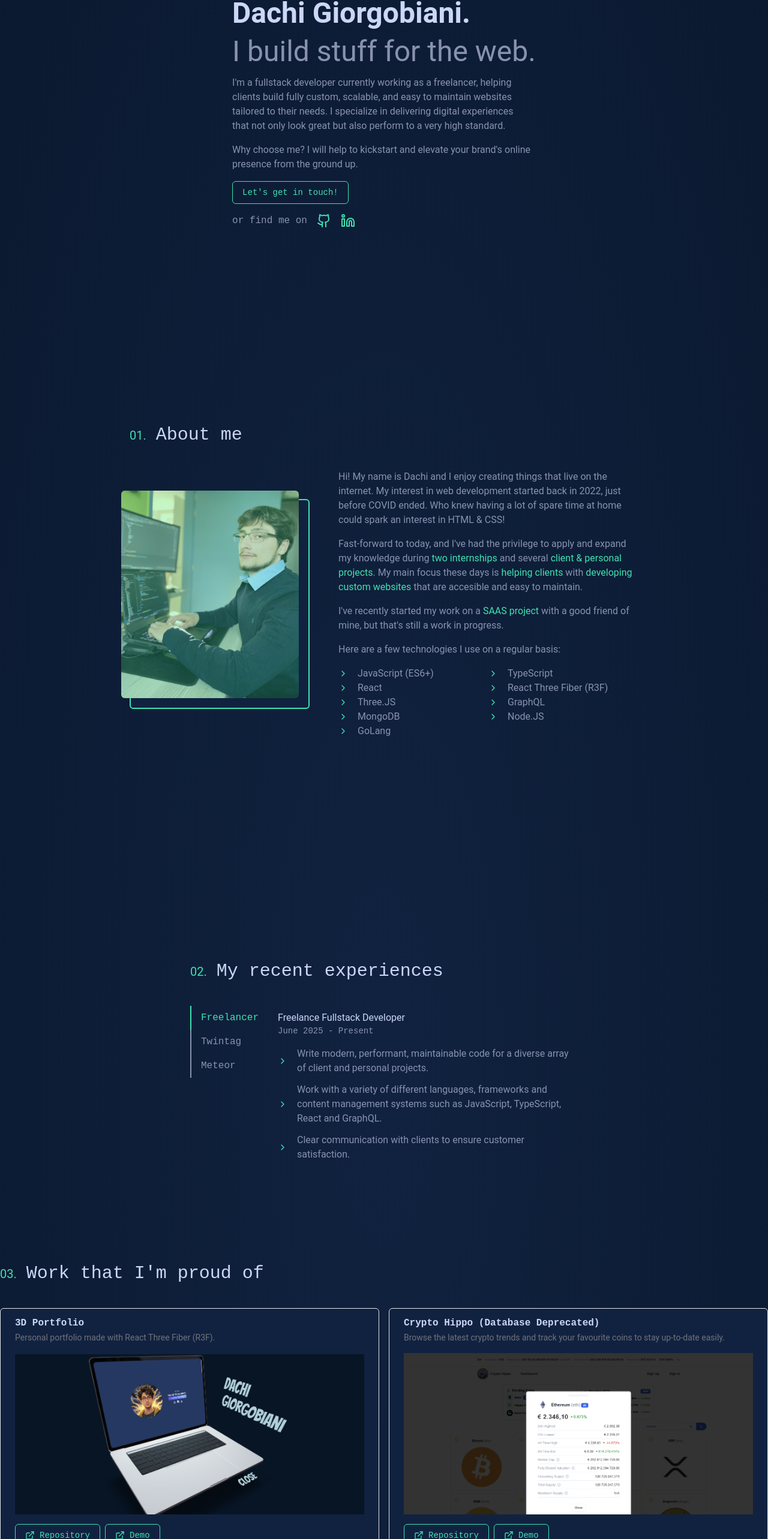
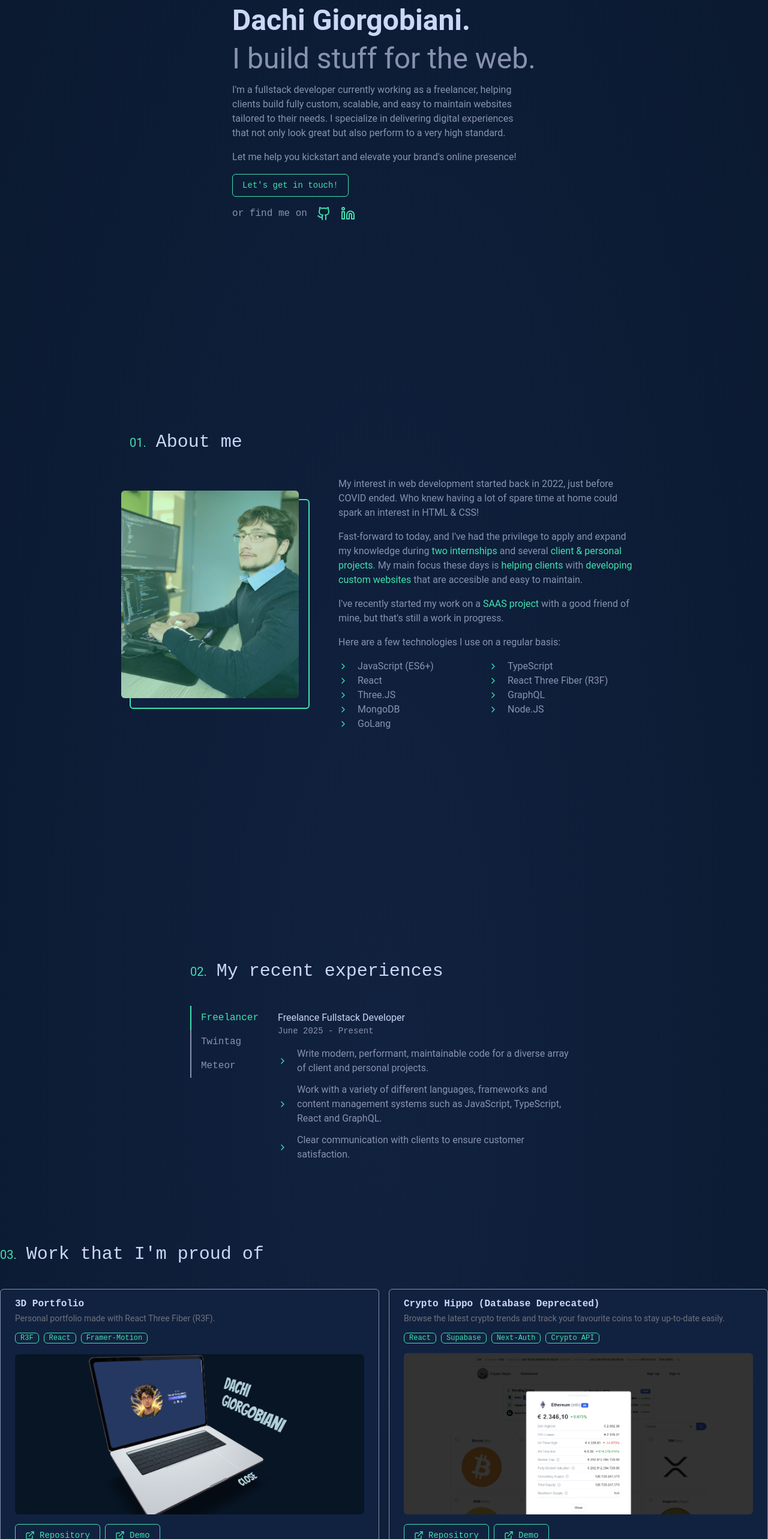
Before and after one commit to dachig/dachig, a Next.js app: page / in a window 1280 px wide. Shown: the part 231-2797 px from the top of the page at 60% size. Built offline with nearby package versions, Linux system fonts and the light colour scheme.

Commit message:
fix: styling changes

```diff
--- a/src/components/about.tsx
+++ b/src/components/about.tsx
@@ -33,12 +33,11 @@ export default function About() {
               height={350}
               className="h-full w-full absolute right-4 bottom-4 rounded-md"
             />
-            <div className="h-full w-full absolute right-4 bottom-4 rounded-md bg-accent-foreground/30" />
+            <div className="h-full w-full absolute right-4 bottom-4 rounded-md bg-accent-foreground/25" />
           </div>
           <div className="flex flex-col gap-4 max-w-[500px] text-secondary-foreground">
             <span>
-              Hi! My name is Dachi and I enjoy creating things that live on the
-              internet. My interest in web development started back in 2022,
+              My interest in web development started back in 2022,
               just before COVID ended. Who knew having a lot of spare time at
               home could spark an interest in HTML & CSS!
             </span>
--- a/src/components/contact.tsx
+++ b/src/components/contact.tsx
@@ -51,7 +51,7 @@ export default function Contact() {
               value={form.from}
               onChange={(e) => setForm((f) => ({ ...f, from: e.target.value }))}
               required
-              className="w-full border px-2 py-1 rounded-md text-primary-foreground"
+              className="w-full border px-2 py-1 rounded-md text-secondary-foreground mt-2"
             />
           </label>
 
@@ -64,7 +64,7 @@ export default function Contact() {
                 setForm((f) => ({ ...f, subject: e.target.value }))
               }
               required
-              className="w-full border px-2 py-1 rounded-md text-primary-foreground"
+              className="w-full border px-2 py-1 rounded-md text-secondary-foreground mt-2"
             />
           </label>
 
@@ -78,7 +78,7 @@ export default function Contact() {
               rows={6}
               minLength={25}
               required
-              className="w-full border px-2 py-1 rounded-md text-primary-foreground"
+              className="w-full border px-2 py-1 rounded-md text-secondary-foreground mt-2"
             />
           </label>
 
--- a/src/components/hero.tsx
+++ b/src/components/hero.tsx
@@ -23,8 +23,8 @@ export default function Hero() {
             standard.
           </span>
           <span className=" text-secondary-foreground max-w-[500px]">
-            Why choose me? I will help to kickstart and elevate your
-            brand&apos;s online presence from the ground up.
+            Let me help you kickstart and elevate your brand&apos;s online
+            presence!
           </span>
           <a href="#contact" className="w-fit">
             <Button>Let&apos;s get in touch!</Button>
--- a/src/components/ui/card.tsx
+++ b/src/components/ui/card.tsx
@@ -7,7 +7,7 @@ function Card({ className, ...props }: React.ComponentProps<"div">) {
     <div
       data-slot="card"
       className={cn(
-        "bg-card text-card-foreground flex flex-col gap-4 rounded-md border-[1.5px] py-4 shadow-sm",
+        "bg-card text-card-foreground flex flex-col gap-4 rounded-md border-[1.5px] border-secondary-foreground py-4 shadow-sm",
         className
       )}
       {...props}
--- a/src/components/work.tsx
+++ b/src/components/work.tsx
@@ -16,6 +16,7 @@ interface WorkProps {
   image?: string | undefined;
   repo: string;
   demo: string;
+  tech: string[];
 }
 const workArray: WorkProps[] = [
   {
@@ -24,6 +25,7 @@ const workArray: WorkProps[] = [
     image: "/3D_PORTFOLIO.png",
     repo: "https://github.com/dachig/threejs-journey/tree/main/my-3d-portfolio",
     demo: "https://www.dachig.com/",
+    tech: ["R3F", "React", "Framer-Motion"],
   },
   {
     title: "Crypto Hippo (Database Deprecated)",
@@ -32,6 +34,7 @@ const workArray: WorkProps[] = [
     image: "/crypto-hippo.png",
     repo: "https://github.com/dachig/CryptoHippo",
     demo: "https://crypto-hippo.vercel.app/",
+    tech: ["React", "Supabase", "Next-Auth", "Crypto API"],
   },
   {
     title: "Github API",
@@ -40,6 +43,7 @@ const workArray: WorkProps[] = [
     image: "/github-api.png",
     repo: "https://github.com/dachig/GithubAPI",
     demo: "https://github-api-omega-lime.vercel.app/",
+    tech: ["React", "Github API", "Zod"],
   },
   {
     title: "Marbles Race",
@@ -48,6 +52,7 @@ const workArray: WorkProps[] = [
     image: "/marbles-race-screen.png",
     repo: "https://github.com/dachig/threejs-journey/tree/main/66-create-a-game-with-r3f",
     demo: "https://marblesrace.vercel.app/",
+    tech: ["R3F", "Three.JS", "JavaScript"],
   },
 ];
 
@@ -70,6 +75,16 @@ export default function Work() {
                   {work.title}
                 </CardTitle>
                 <CardDescription>{work.description}</CardDescription>
+                <div className="flex gap-2 flex-wrap mt-2">
+                  {work.tech.map((tech, idx) => (
+                    <span
+                      className="text-xs px-2 rounded-md text-accent-foreground border-[1.5px] border-accent-foreground !font-mono"
+                      key={idx}
+                    >
+                      {tech}
+                    </span>
+                  ))}
+                </div>
               </CardHeader>
               <CardContent className="mt-auto">
                 {work.image && (
@@ -78,7 +93,7 @@ export default function Work() {
                     alt={work.title}
                     width={200}
                     height={200}
-                    className="w-full"
+                    className="w-full rounded-md"
                   />
                 )}
               </CardContent>
```
